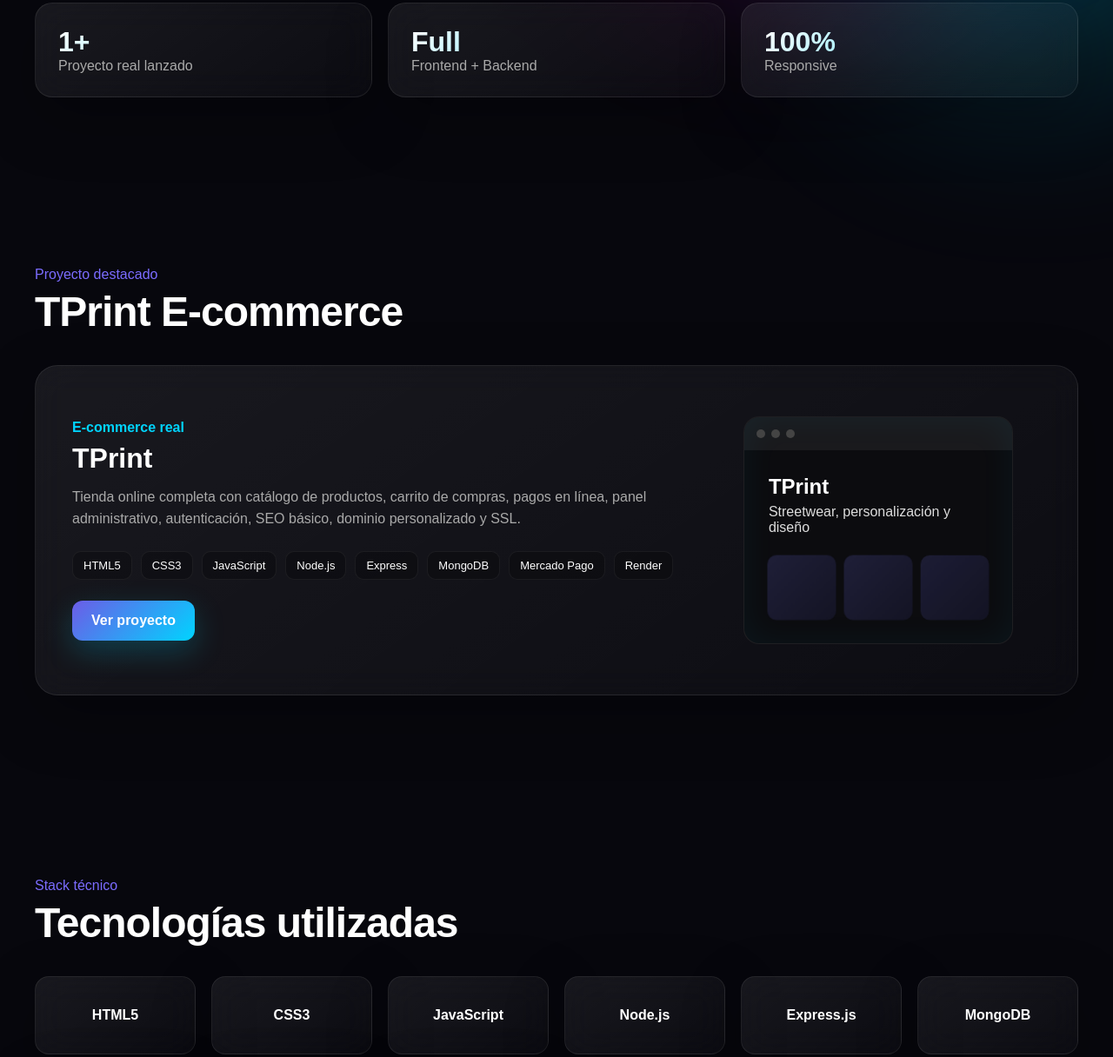
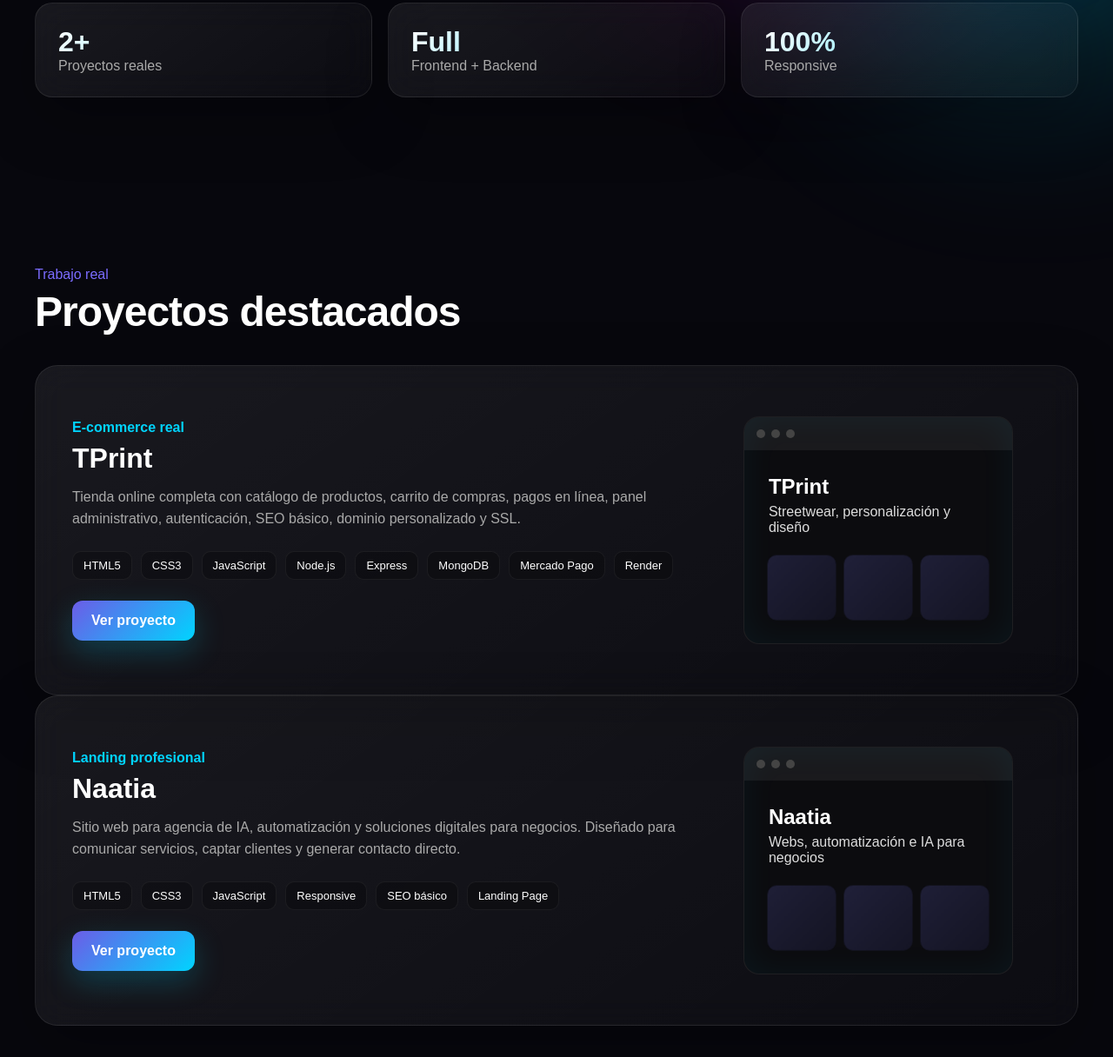
Before and after one commit to FGDevStudio/portfolio-fernando, a plain HTML site: page index.html in a window 1280 px wide. Shown: the part 837-2053 px from the top of the page at 87% size. Drawn offline with Linux system fonts and the light colour scheme.

Commit message:
Actualizo portafolio con proyecto Naatia

```diff
--- a/index.html
+++ b/index.html
@@ -23,7 +23,7 @@
 
     <nav>
       <a href="#inicio">Inicio</a>
-      <a href="#proyectos">Proyecto</a>
+      <a href="#proyectos">Proyectos</a>
       <a href="#skills">Stack</a>
       <a href="#proceso">Proceso</a>
       <a href="#contacto">Contacto</a>
@@ -38,11 +38,11 @@
         <h1>Creo sitios web modernos, rápidos y listos para crecer.</h1>
 
         <p class="hero-text">
-          Soy Fernando Axel Guillen Rosario, desarrollador web enfocado en crear experiencias digitales modernas, funcionales y listas para producción.
+          Soy Fernando Guillén, desarrollador web enfocado en crear experiencias digitales modernas, funcionales y listas para producción.
         </p>
 
         <div class="hero-actions">
-          <a href="#proyectos" class="btn primary">Ver proyecto</a>
+          <a href="#proyectos" class="btn primary">Ver proyectos</a>
           <a href="#contacto" class="btn secondary">Contactarme</a>
         </div>
 
@@ -72,8 +72,8 @@
 
     <section class="stats">
       <div>
-        <strong>1+</strong>
-        <span>Proyecto real lanzado</span>
+        <strong>2+</strong>
+        <span>Proyectos reales</span>
       </div>
       <div>
         <strong>Full</strong>
@@ -87,8 +87,8 @@
 
     <section class="section" id="proyectos">
       <div class="section-head">
-        <p>Proyecto destacado</p>
-        <h2>TPrint E-commerce</h2>
+        <p>Trabajo real</p>
+        <h2>Proyectos destacados</h2>
       </div>
 
       <article class="project-card">
@@ -128,6 +128,52 @@
               <div class="preview-hero">
                 <h4>TPrint</h4>
                 <p>Streetwear, personalización y diseño</p>
+              </div>
+
+              <div class="preview-grid">
+                <span></span>
+                <span></span>
+                <span></span>
+              </div>
+            </div>
+          </div>
+        </div>
+      </article>
+
+      <article class="project-card">
+        <div class="project-info">
+          <span class="project-label">Landing profesional</span>
+          <h3>Naatia</h3>
+
+          <p>
+            Sitio web para agencia de IA, automatización y soluciones digitales para negocios.
+            Diseñado para comunicar servicios, captar clientes y generar contacto directo.
+          </p>
+
+          <div class="tech-list">
+            <span>HTML5</span>
+            <span>CSS3</span>
+            <span>JavaScript</span>
+            <span>Responsive</span>
+            <span>SEO básico</span>
+            <span>Landing Page</span>
+          </div>
+
+          <a href="https://www.naatia.com.mx/" target="_blank" class="btn primary small">
+            Ver proyecto
+          </a>
+        </div>
+
+        <div class="project-preview">
+          <div class="preview-window">
+            <div class="preview-header">
+              <span></span><span></span><span></span>
+            </div>
+
+            <div class="preview-body">
+              <div class="preview-hero">
+                <h4>Naatia</h4>
+                <p>Webs, automatización e IA para negocios</p>
               </div>
 
               <div class="preview-grid">
```
